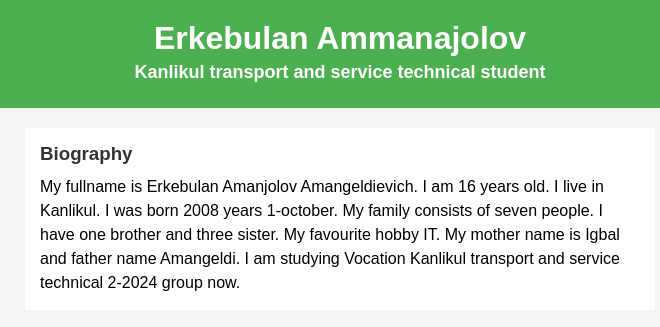
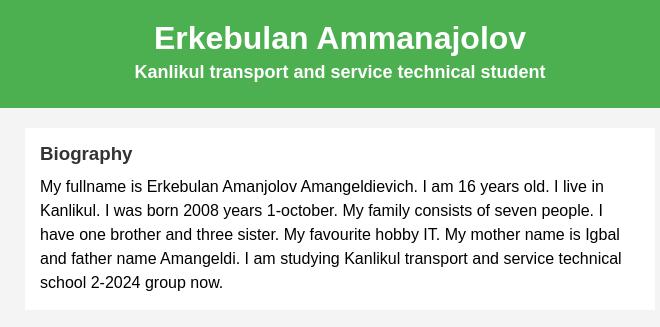
Before and after one commit to erkebulanamanjolov/first-repo, a plain HTML site: page index.html in a window 1280 px wide. Shown: the top 327 px of the page, 300-960 px from the left. Drawn offline with Linux system fonts and the light colour scheme.

Commit message:
Update index.html

```diff
--- a/index.html
+++ b/index.html
@@ -21,7 +21,7 @@
         <h3>Biography</h3>
         <p>My fullname is Erkebulan Amanjolov Amangeldievich. I am 16 years old. I live in Kanlikul. I was born
             2008 years 1-october. My family consists of seven people. I have one brother and three sister. My favourite
-            hobby IT. My mother name is Igbal and father name Amangeldi. I am studying Vocation Kanlikul transport and service technical 2-2024 group now.
+            hobby IT. My mother name is Igbal and father name Amangeldi. I am studying Kanlikul transport and service technical school 2-2024 group now.
         </p>
     </section>
     <section>
```
